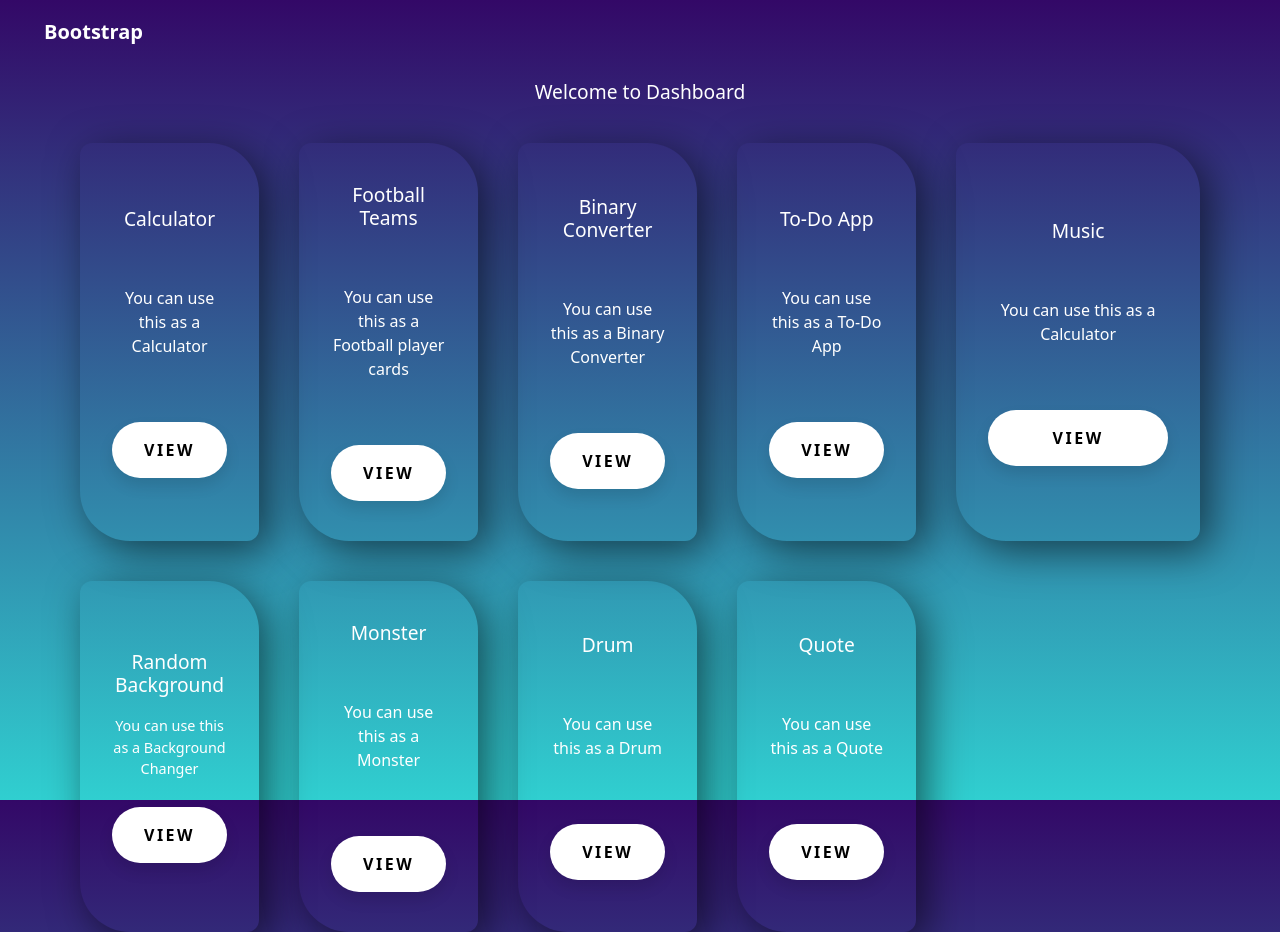
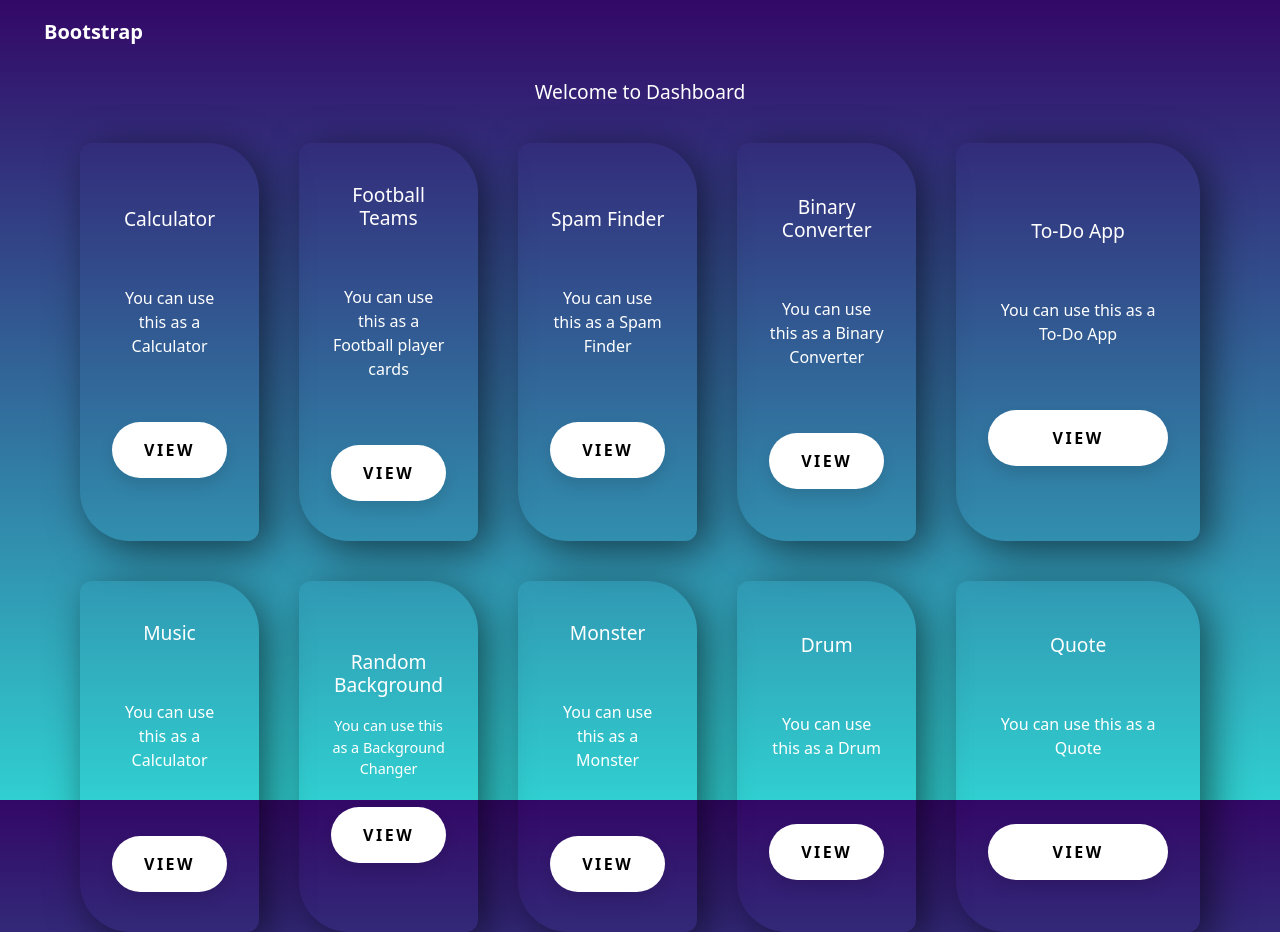
Before and after one commit to Burak849/freecodecamp-react-projects, a React (Create React App) app: page / in a window 1280 px wide. Built offline with nearby package versions, Linux system fonts and the light colour scheme.

Commit message:
end of javascript code for spamfinder

```diff
--- a/src/App.js
+++ b/src/App.js
@@ -12,6 +12,7 @@ import Music from './pages/Music'
 import Teams from './pages/Teams'
 import Todoapp from './pages/Todo'
 import BinaryConverter from './pages/BinaryConverter';
+import SpamFinder from './pages/Spamfinder';
 
 function App() {
   return (
@@ -21,6 +22,7 @@ function App() {
         <Route path="/calculator" element={<Calculator />} />
         <Route path="/music" element={<Music />} />
         <Route path="/drum" element={<Drum />} />
+        <Route path="/spamfinder" element={<SpamFinder />} />
         <Route path="/todoapp" element={<Todoapp />} />
         <Route path="/caloriecounter" element={<Caloriecounter />} />
         <Route path="/binaryconverter" element={<BinaryConverter />} />
--- a/src/pages/Home.jsx
+++ b/src/pages/Home.jsx
@@ -21,6 +21,12 @@ function Home() {
       <h1>Football Teams</h1>
       <p>You can use this as a Football player cards</p>
       <button type='button' className='buttonclass'  onClick={() => navigate('/teams')}>View</button>
+      </article>
+
+      <article>
+      <h1>Spam Finder</h1>
+      <p>You can use this as a Spam Finder</p>
+      <button type='button' className='buttonclass'  onClick={() => navigate('/spamfinder')}>View</button>
       </article>
 
       <article>
--- a/src/pages/Spamfinder.jsx
+++ b/src/pages/Spamfinder.jsx
@@ -1,7 +1,6 @@
 import React from "react";
 
 function SpamFinder(){
-
 
     const messageInput = document.getElementById("message-input");
     const result = document.getElementById("result");
@@ -11,9 +10,9 @@ function SpamFinder(){
     const dollarRegex = /[0-9]+\s*(?:hundred|thousand|million|billion)?\s+dollars/i;
     const freeRegex = /(?:^|\s)fr[e3][e3] m[o0]n[e3]y(?:$|\s)/i;
     const stockRegex = /(?:^|\s)[s5][t7][o0][c{[(]k [a@4]l[e3]r[t7](?:$|\s)/i;
+    const dearRegex = /(?:\s|^)d[e3][a@4]r fr[i1|][e3]nd(?:$|\s)/i;
 
-
-const denyList = [helpRegex, dollarRegex, freeRegex, stockRegex];
+    const denyList = [helpRegex, dollarRegex, freeRegex, stockRegex, dearRegex];
 
     const isSpam = (msg) => denyList.some((regex) => regex.test(msg));
 
@@ -40,8 +39,7 @@ checkMessageButton.addEventListener("click", () => {
         name="message"
         id="message-input"
         rows="10"
-        cols="40"
-      ></textarea>
+        cols="40"></textarea>
       <button class="btn" id="check-message-btn" type="button">
         Check message
       </button>
```
Lines whose indentation alone changed are shown as unchanged.
